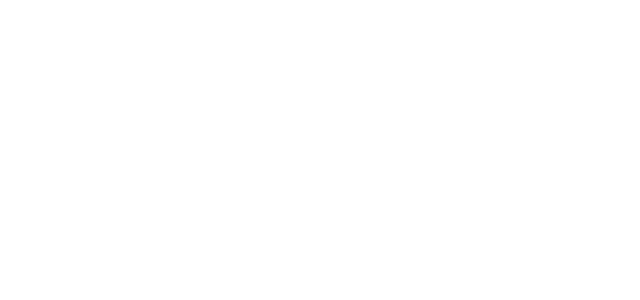
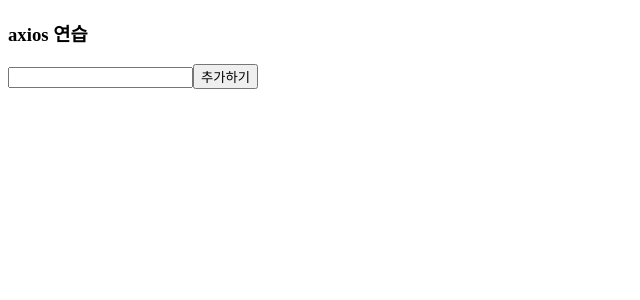
Before and after one commit to dlfhrrl12/react-deepen, a React (Vite) app: page / in a window 1280 px wide. Shown: the top 300 px of the page, without its empty margins (0-640 px from the left). Built offline with nearby package versions, Linux system fonts and the light colour scheme; data requests are answered from the project's data file.

Commit message:
axios 1 = GET, POST

```diff
--- a/db.json
+++ b/db.json
@@ -2,8 +2,11 @@
   "todos": [
     {
       "id": 1,
-      "title": "json-server",
-      "content": "json-server를 배워봅시다."
+      "title": "json-server"
+    },
+    {
+      "id": "4f9c",
+      "title": "새로운 투두 리스트"
     }
   ]
 }
--- a/package.json
+++ b/package.json
@@ -10,6 +10,7 @@
     "preview": "vite preview"
   },
   "dependencies": {
+    "axios": "^1.7.9",
     "json-server": "^1.0.0-beta.3",
     "react": "^19.0.0",
     "react-dom": "^19.0.0"
--- a/src/App.jsx
+++ b/src/App.jsx
@@ -1,5 +1,50 @@
+import axios from 'axios';
+import { useEffect, useState } from 'react';
+
 function App() {
-  return <></>;
+  const [todos, setTodos] = useState(null);
+  const [todo, setTodo] = useState({
+    title: '',
+  });
+
+  useEffect(() => {
+    const fetchPost = async () => {
+      try {
+        const { data } = await axios('http://localhost:4000/todos');
+        setTodos(data);
+      } catch (error) {
+        console.error('Error => ', error);
+      }
+    };
+
+    fetchPost();
+  }, []);
+  console.log('todos', todos);
+
+  const onSubmitHandler = async (todo) => {
+    await axios.post('http://localhost:4000/todos', todo);
+  };
+  return (
+    <>
+      <div>
+        <h3>axios 연습 </h3>
+        <form
+          onSubmit={(e) => {
+            e.preventDefault();
+            onSubmitHandler(todo);
+          }}
+        >
+          <input
+            type="text"
+            onChange={(e) => {
+              setTodo({ ...todo, title: e.target.value });
+            }}
+          />
+          <button type="submit">추가하기</button>
+        </form>
+      </div>
+    </>
+  );
 }
 
 export default App;
```
Also changed, not shown: 1 other file (tests, documents, lock files or other folders).
